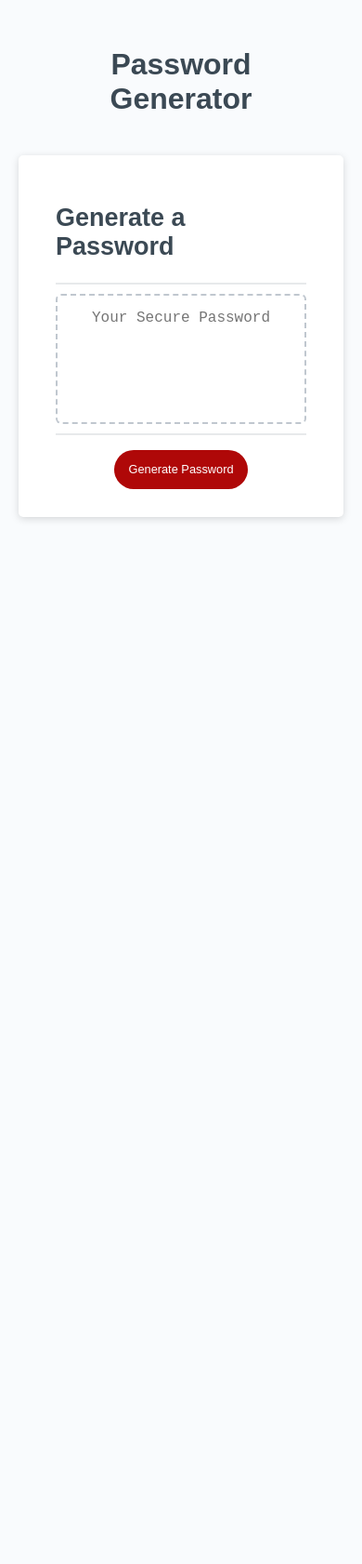
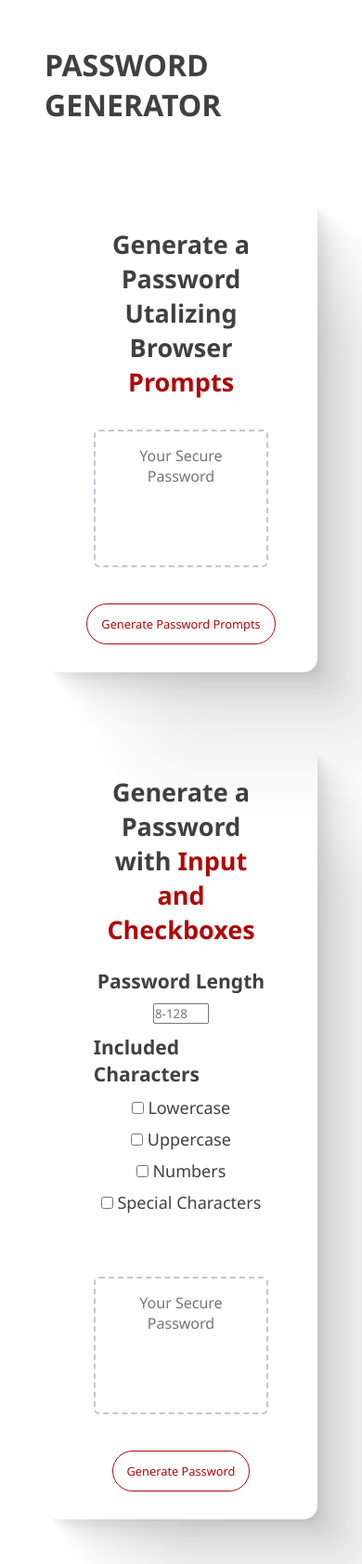
Before and after one commit to 1willcobb/Password_Generator, a plain HTML site: page index.html in a window 390 px wide. Shown: the whole page at 93% size. Before the commit the page ends 844 px from the top, so only its background shows below. Drawn offline with Linux system fonts and the light colour scheme.

Commit message:
completely changed the password generated to include both prompts and checkboxes. 2 JS files

```diff
--- /dev/null
+++ b/assets/script-check.js
@@ -0,0 +1,93 @@
+// Assignment Code
+var generateBtn2 = document.querySelector("#generate2");
+
+
+//prompt function
+function generatePassword2(){
+  // chosen length of password
+  var passwordLength = document.getElementById("length-selector").value;
+  // an empty string for the password to be generated
+  var password2 = "";
+  var low = "abcdefghijklmnopqrstuvwxyz";
+  var up = "ABCDEFGHIJKLMNOPQRSTUVWXYZ";
+  var numb = "1234567890";
+  var special = "!@#$%^&*()";
+  // a temporary hold of chosen characters
+  var passwordSelector= "";
+
+  if (!passwordLength) {
+    console.log("no length selected");
+    password2 = "No password length was selected";
+    alert("No password length was selected");
+    return password2;
+  };
+
+  //confirm lowercase (answer is a temporary value that doesnt need to be constant)
+  const lowercase = document.getElementById("lowercase").checked;
+  console.log("lowercase value = " + lowercase);
+  if (lowercase) {
+    passwordSelector = (passwordSelector + low);
+    console.log("Adding Lowercase to password type");
+    console.log(passwordSelector);
+  }
+
+  //confirm uppercase
+  var uppercase = document.getElementById("uppercase").checked;
+  console.log("uppercase value = " + uppercase);
+  if (uppercase) {
+    passwordSelector = (passwordSelector + up);
+    console.log("Adding UPPER to password type");
+    console.log(passwordSelector);
+  }
+
+  //confirm numbers
+  var numbers = document.getElementById("numbers").checked;
+  console.log("Number Value = " + numbers);
+  if (numbers) {
+    passwordSelector = (passwordSelector + numb);
+    console.log("Adding Numbers to password type");
+    console.log(passwordSelector);
+  }
+
+  // confirm special chars
+  var special_char = document.getElementById("special-char").checked;
+  console.log("special char value = " + special_char);
+  if (special_char) {
+    passwordSelector = (passwordSelector + special);
+    console.log("Adding Speceial to password type");
+    console.log(passwordSelector);
+  }
+
+  if (!special_char && !numbers && !uppercase && !lowercase) {
+    console.log("no checkboxed selected");
+    password2 = "No characters were selected";
+    alert("No characters were selected");
+    return password2;
+  };
+
+  // iterate through the length of the password
+  for (var i = 0; i < passwordLength; i++) {
+    // using math floor for the length of the selector, use math random to choose a random char within the string of length of the password selector.
+    var char = passwordSelector[Math.floor(Math.random() * passwordSelector.length)];
+    password2 += char
+  }
+
+  // log the password to confirm it worked
+  console.log("password to display: " + password2);
+
+    //return the password tot he writePassword function so that var password in that function equals the password generated in this function
+    return password2;
+  };
+
+
+// Write password to the #password input
+function writePassword2() {
+  var password2 = generatePassword2();
+  var passwordText = document.querySelector("#password2");
+
+  passwordText.value = password2;
+
+}
+
+// Add event listener to generate button
+generateBtn2.addEventListener("click", writePassword2);
--- a/assets/script.js
+++ b/assets/script.js
@@ -1,6 +1,5 @@
 // Assignment Code
 var generateBtn = document.querySelector("#generate");
-
 
 //prompt function
 function generatePassword(){
@@ -13,7 +12,7 @@ function generatePassword(){
   var numb = "1234567890";
   var special = "!@#$%^&*()";
   // a temporary hold of chosen characters
-  var passwordSelector;
+  var passwordSelector = "";
 
   // Prompt for the length of password. (Between 8-128)
   while (true) {
--- a/assets/style.css
+++ b/assets/style.css
@@ -1,84 +1,95 @@
-*,
-*::before,
-*::after {
+* {
   box-sizing: border-box;
+  margin: 0;
+  padding: 0;
+  font-family: 'Segoe UI', Tahoma, Geneva, Verdana, sans-serif;
+  color: rgb(64, 64, 64);
 }
 
 html,
-body,
-.wrapper {
+body, {
   height: 100%;
   margin: 0;
   padding: 0;
 }
 
 body {
+  display: flex;
+  flex-direction: column;
+  align-items: center;
+  gap: 5rem;
+  height: 100%;
+  margin: 3rem;
   font-family: sans-serif;
-  background-color: #f9fbfd;
+  background-color: #ffffff;
 }
 
-.wrapper {
-  padding-top: 30px;
-  padding-left: 20px;
-  padding-right: 20px;
+span {
+  color: hsl(360, 91%, 36%);
 }
 
-header {
-  text-align: center;
-  padding: 20px;
-  padding-top: 0px;
-  color: hsl(206, 17%, 28%);
-}
-
-.card {
-  background-color: hsl(0, 0%, 100%);
-  border-radius: 5px;
-  border-width: 1px;
-  box-shadow: rgba(0, 0, 0, 0.15) 0px 2px 8px 0px;
+.prompt-generator, .check-box-generator {
+  border-radius: 15px;
+  box-shadow:
+  2.8px 2.8px 2.2px rgba(0, 0, 0, 0.02),
+  6.7px 6.7px 5.3px rgba(0, 0, 0, 0.028),
+  12.5px 12.5px 10px rgba(0, 0, 0, 0.035),
+  22.3px 22.3px 17.9px rgba(0, 0, 0, 0.042),
+  41.8px 41.8px 33.4px rgba(0, 0, 0, 0.05),
+  100px 100px 80px rgba(0, 0, 0, 0.07)
+  ;
   color: hsl(206, 17%, 28%);
   font-size: 18px;
   margin: 0 auto;
-  max-width: 800px;
+  max-width: 100%;
   padding: 30px 40px;
 }
 
-.card-header::after {
-  content: " ";
-  display: block;
-  width: 100%;
-  background: #e7e9eb;
-  height: 2px;
+.check-box-generator .card-body {
+  display: flex;
+  gap: 10px;
 }
 
+.card-header {
+  text-align: center;
+  padding: 10px;
+  padding-top: 0px;
+}
+
+
 .card-body {
+  display: flex;
+  flex-direction: column;
+  align-items: center;
   min-height: 100px;
+  padding: 6%;
+}
+
+#multiple-check-boxes {
+  display: flex;
+  flex: 0 1 100%;
+  flex-direction: row;
+  gap: 10px;
+  align-items: center;
+  justify-content: center;
+  margin-bottom: 3rem;
 }
 
 .card-footer {
   text-align: center;
 }
 
-.card-footer::before {
-  content: " ";
-  display: block;
-  width: 100%;
-  background: #e7e9eb;
-  height: 2px;
-}
-
-.card-footer::after {
-  content: " ";
-  display: block;
-  clear: both;
+#length-selector {
+  width: 60px;
 }
 
 .btn {
-  border: none;
-  background-color: hsl(360, 91%, 36%);
+  border: 1px solid hsl(360, 91%, 36%);
+  background-color: rgb(255, 255, 255);
+  color: hsl(360, 91%, 36%);
   border-radius: 25px;
   box-shadow: rgba(0, 0, 0, 0.1) 0px 1px 6px 0px rgba(0, 0, 0, 0.2) 0px 1px 1px
     0px;
-  color: hsl(0, 0%, 100%);
   display: inline-block;
   font-size: 22px;
   line-height: 22px;
@@ -86,18 +97,30 @@ header {
   padding: 14px 34px;
   text-align: center;
   cursor: pointer;
+  transition: .5s ease;
 }
 
-button[disabled] {
-  cursor: default;
-  background: #c0c7cf;
+.btn:hover {
+  background-color: hsl(360, 91%, 36%);
+  color: white;
+  opacity: 75%;
+  transition: position .5s ease;
+  box-shadow: 0px 5px 15px rgba(0, 0, 0, .45);
+  position: relative;
+  top: -2px;
+  transition: .2s ease;
 }
 
-.float-right {
-  float: right;
+.btn:active {
+  opacity: 100%;
+  transition: .1s ease;
+  box-shadow: 0px 3px 5px rgba(0, 0, 0, .55);
+  position: relative;
+  top: 1px;
 }
 
-#password {
+
+#password, #password2 {
   -webkit-appearance: none;
   -moz-appearance: none;
   appearance: none;
@@ -118,6 +141,8 @@ button[disabled] {
   overflow: hidden;
 }
 
+
+
 @media (max-width: 690px) {
   .btn {
     font-size: 1rem;
@@ -125,9 +150,13 @@ button[disabled] {
     padding: 10px 15px;
   }
 
-  #password {
+  #password, #password2 {
     font-size: 1rem;
   }
+
+  #multiple-check-boxes {
+    flex-direction: column;
+
 }
 
 @media (max-width: 500px) {
--- a/index.html
+++ b/index.html
@@ -8,13 +8,13 @@
     <link rel="stylesheet" href="./assets/style.css" />
   </head>
   <body>
-    <div class="wrapper">
-      <header>
-        <h1>Password Generator</h1>
-      </header>
-      <div class="card">
+    <header>
+      <h1>PASSWORD GENERATOR</h1>
+    </header>
+
+      <div class="prompt-generator">
         <div class="card-header">
-          <h2>Generate a Password</h2>
+          <h2>Generate a Password Utalizing Browser <span>Prompts</span></h2>
         </div>
         <div class="card-body">
           <textarea
@@ -25,10 +25,49 @@
           ></textarea>
         </div>
         <div class="card-footer">
-          <button id="generate" class="btn">Generate Password</button>
+          <button id="generate" class="btn">Generate Password Prompts</button>
         </div>
       </div>
-    </div>
+
+      <div class="check-box-generator">
+        <div class="card-header">
+          <h2>Generate a Password with <span>Input and Checkboxes</span></h2>
+        </div>
+        <div class="card-body">
+          <h3>Password Length</h3>
+          <input type="number" id="length-selector" min="8" max="128" placeholder="8-128">
+          <h3>Included Characters</h3>
+          <div id="multiple-check-boxes">
+            <a>
+              <input type="checkbox" id="lowercase">
+              <label for="lowercase">Lowercase</label>
+            </a>
+            <a>
+              <input type="checkbox" id="uppercase">
+              <label for="uppercase">Uppercase</label>
+            </a>
+            <a>
+              <input type="checkbox" id="numbers">
+              <label for="numbers">Numbers</label>
+            </a>
+            <a>
+              <input type="checkbox" id="special-char">
+              <label for="special-char">Special Characters</label>
+            </a>
+          </div>
+          <textarea
+            readonly
+            id="password2"
+            placeholder="Your Secure Password"
+            aria-label="Generated Password"
+          ></textarea>
+        </div>
+        <div class="card-footer">
+          <button id="generate2" class="btn">Generate Password</button>
+        </div>
+      </div>
+
     <script src="./assets/script.js"></script>
+    <script src="./assets/script-check.js"></script>
   </body>
 </html>
```
